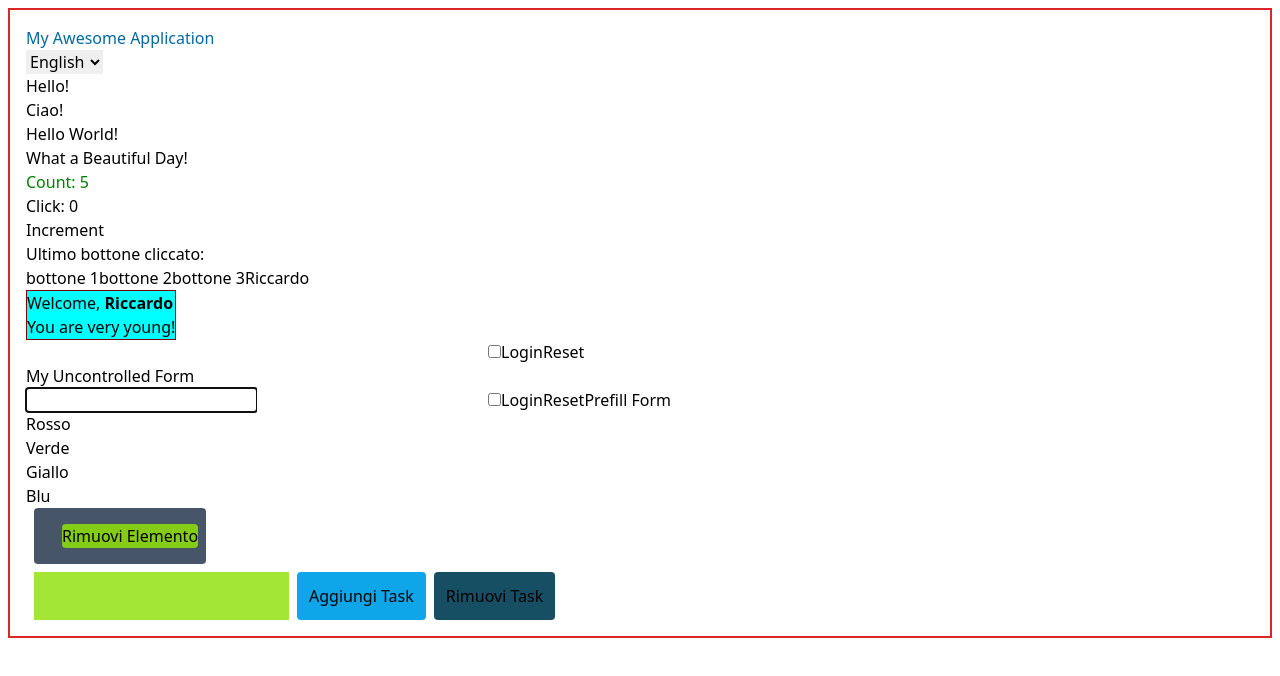
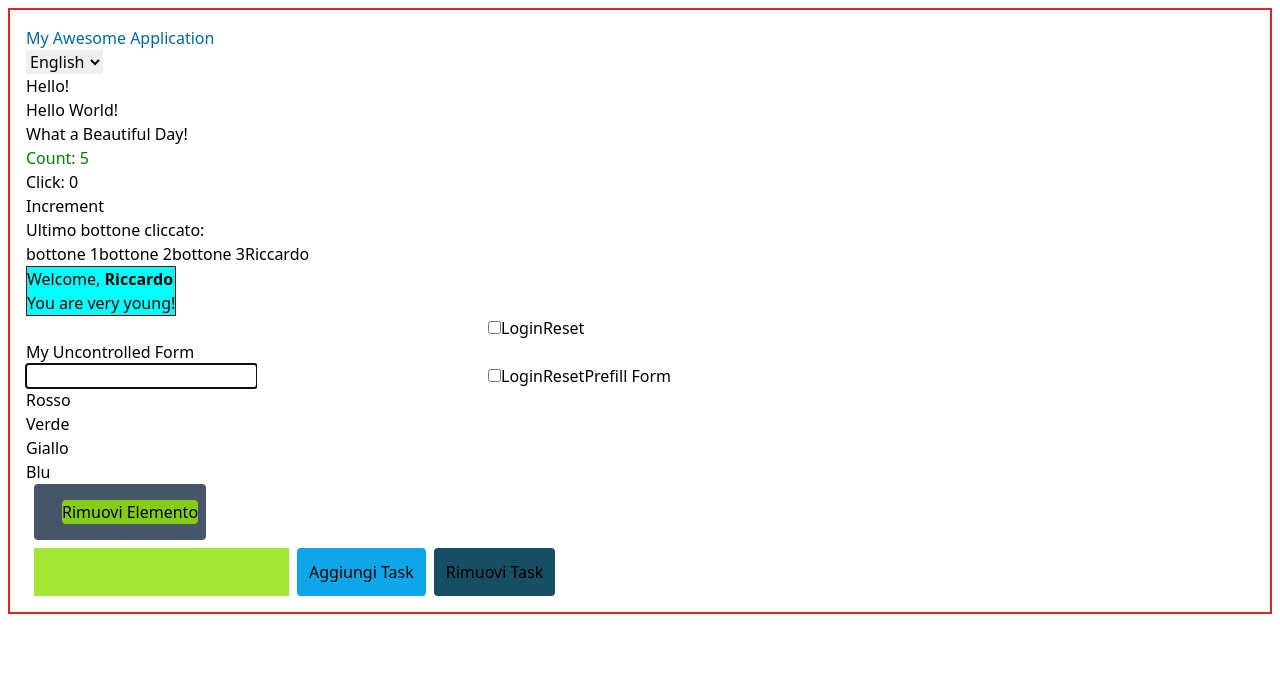
Before and after one commit to RiccardoMannino/Jsx-exercise, a React (Create React App) app in the folder react-exercises/: page / in a window 1280 px wide. Shown: the top 676 px of the page. Built offline with nearby package versions, Linux system fonts and the light colour scheme.

Commit message:
context-02

```diff
--- a/react-exercises/src/DisplayLanguage.js
+++ b/react-exercises/src/DisplayLanguage.js
@@ -5,8 +5,9 @@ export class DisplayLanguage extends React.Component {
   render() {
     return (
       <>
-        <p>Hello!</p>
-        <p>Ciao!</p>
+        <LanguageContext.Consumer>
+          {(language) => (language === "en" ? <h1>Hello!</h1> : <h1>Ciao!</h1>)}
+        </LanguageContext.Consumer>
       </>
     );
   }
```
